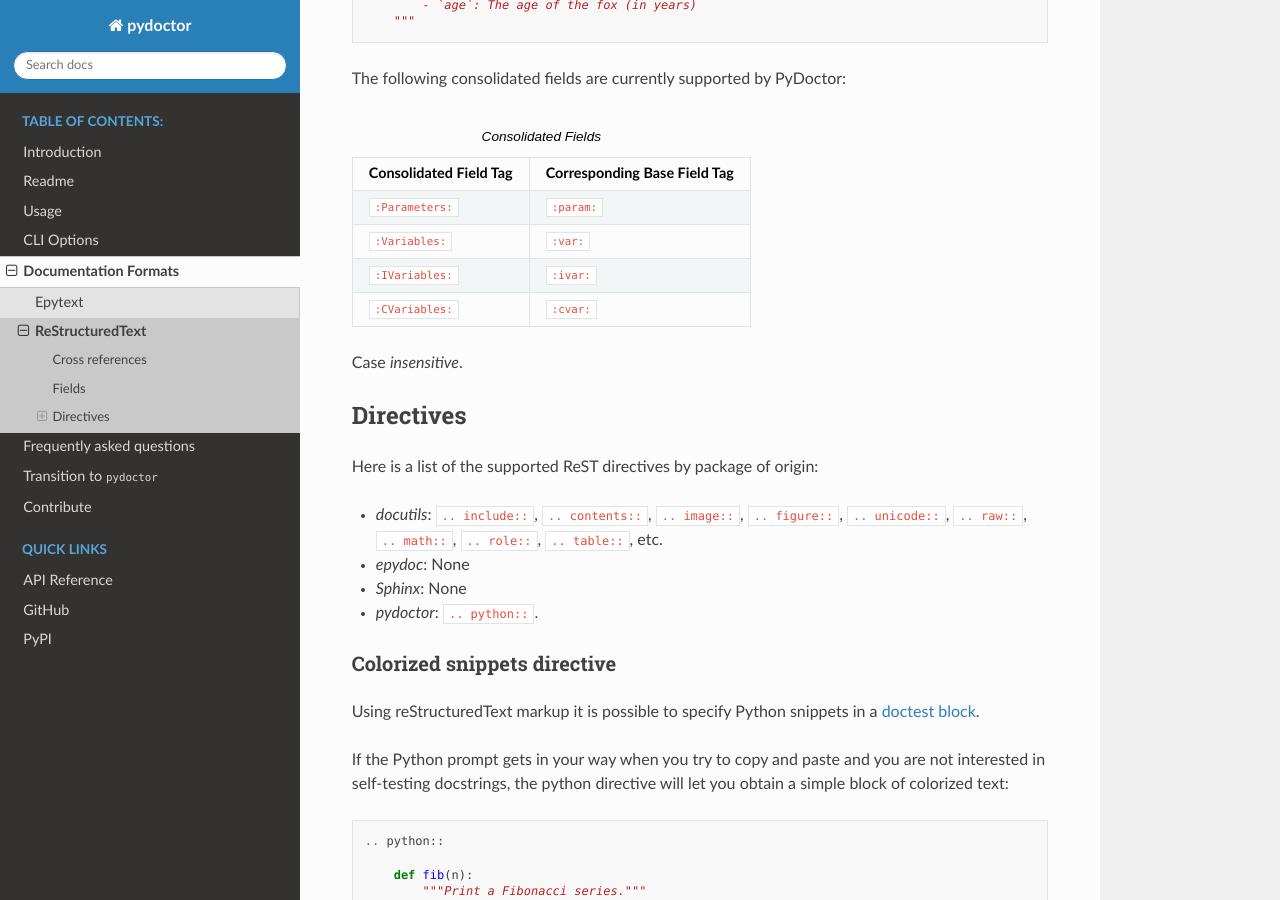
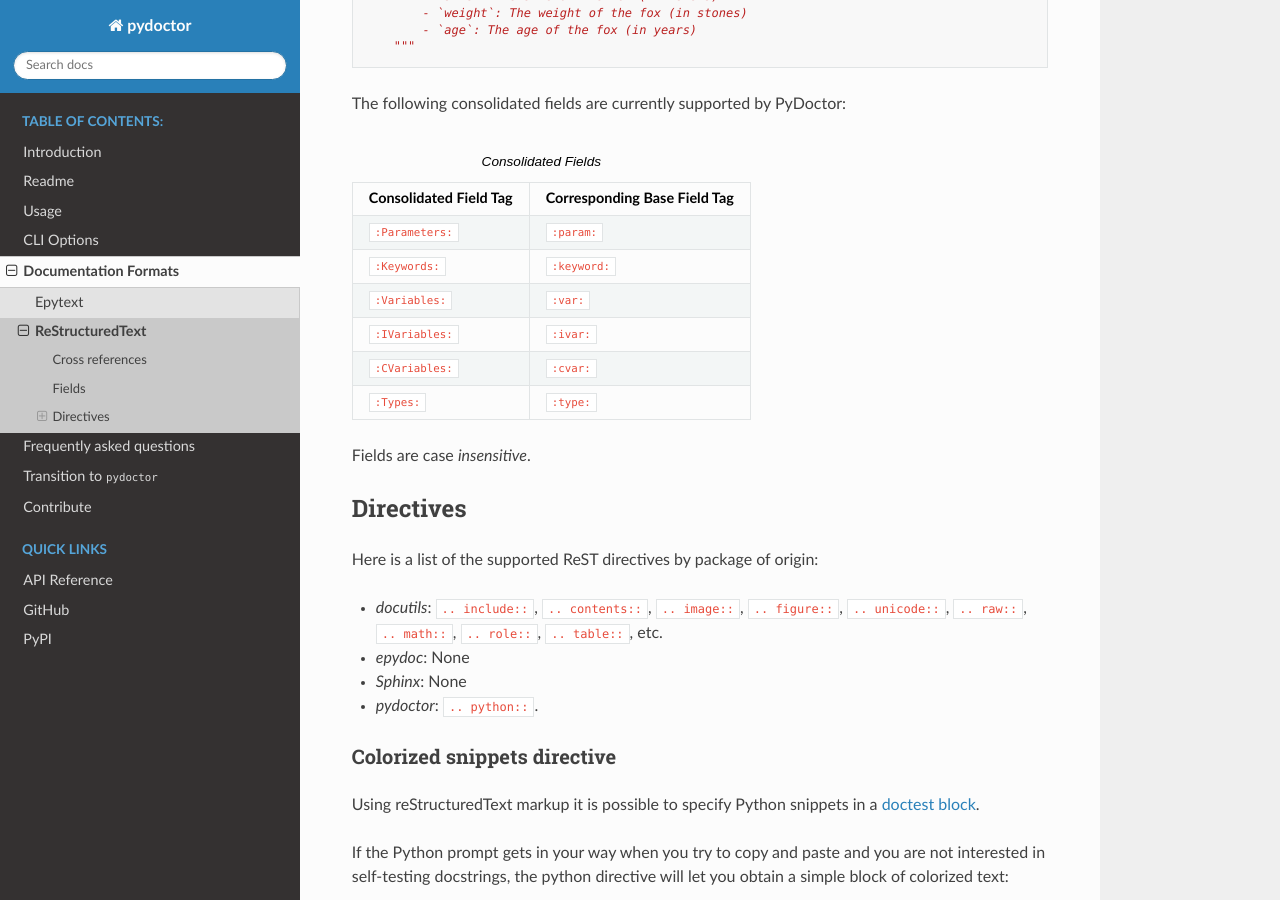
Before and after one commit to twisted/pydoctor, a Sphinx documentation site: the page built from docs/source/docformat/restructuredtext/index.rst, in a window 1280 px wide and 900 px high, scrolled down 1509 px. Built offline with Sphinx 7.4.7 and the Read the Docs theme 2.0.0, drawn with Linux system fonts in a browser that asks for light colours; the version number could not be read and is left out.

Commit message:
Update index.rst

```diff
--- a/docs/source/docformat/restructuredtext/index.rst
+++ b/docs/source/docformat/restructuredtext/index.rst
@@ -27,6 +27,7 @@ As a reminder, here are some of the supported *restructuredtext* fields:
     - ``:return:``
     - ``:rtype: list``
     - ``:raises ValueError:``
+    - ``:note:``
 
 In addition to the standard set of fields, the reStructruedText
 parser also supports **consolidated fields**, which combine the documentation
@@ -75,12 +76,14 @@ The following consolidated fields are currently supported by PyDoctor:
     Consolidated Field Tag              Corresponding Base Field Tag
     ==============================      ==============================
     ``:Parameters:``	                ``:param:``
+    ``:Keywords:``	                    ``:keyword:``
     ``:Variables:``	                    ``:var:``
     ``:IVariables:``	                ``:ivar:``
     ``:CVariables:``	                ``:cvar:``
+    ``:Types:``	                        ``:type:``
     ==============================      ==============================
 
-Case *insensitive*.
+Fields are case *insensitive*.
 
 Directives
 ^^^^^^^^^^
```
